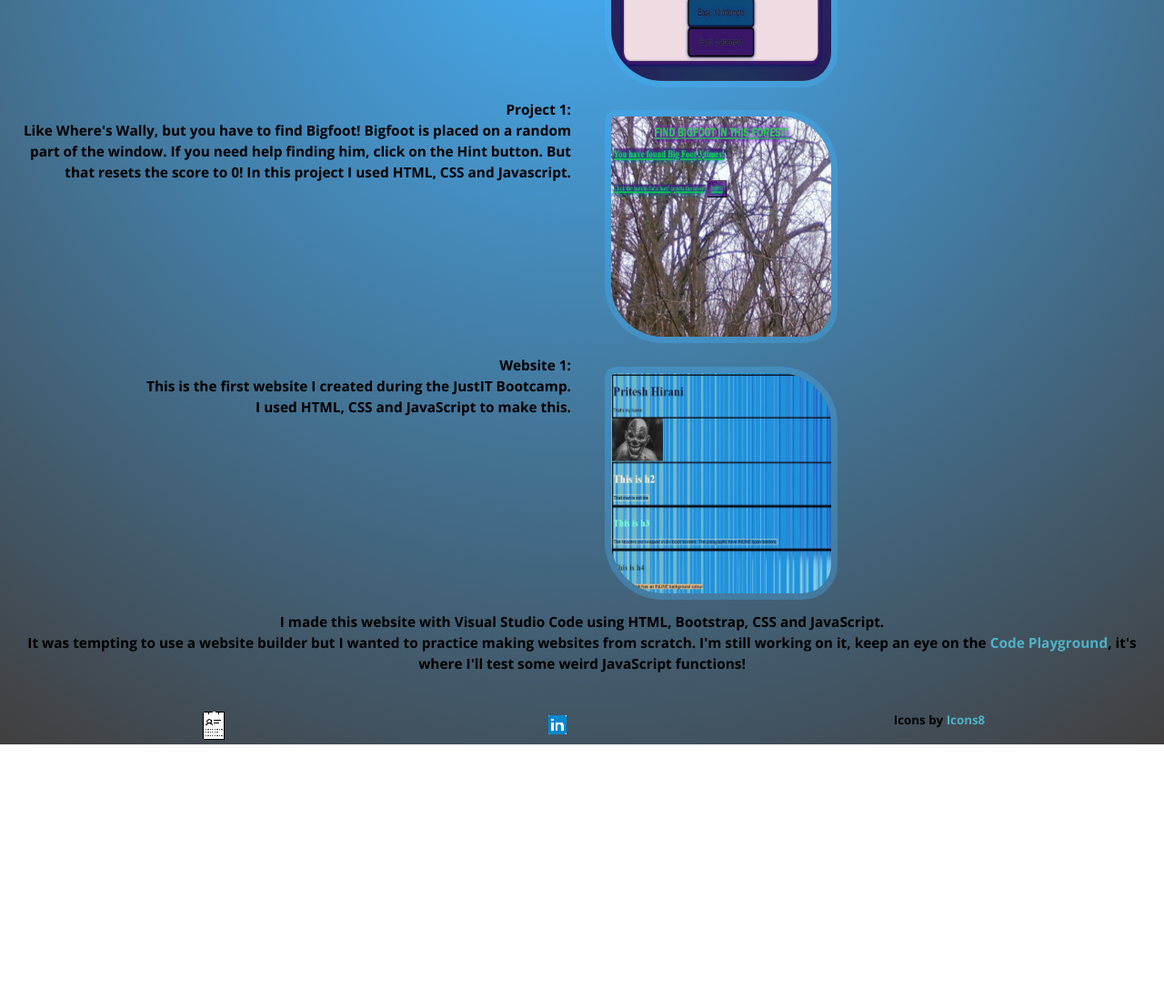
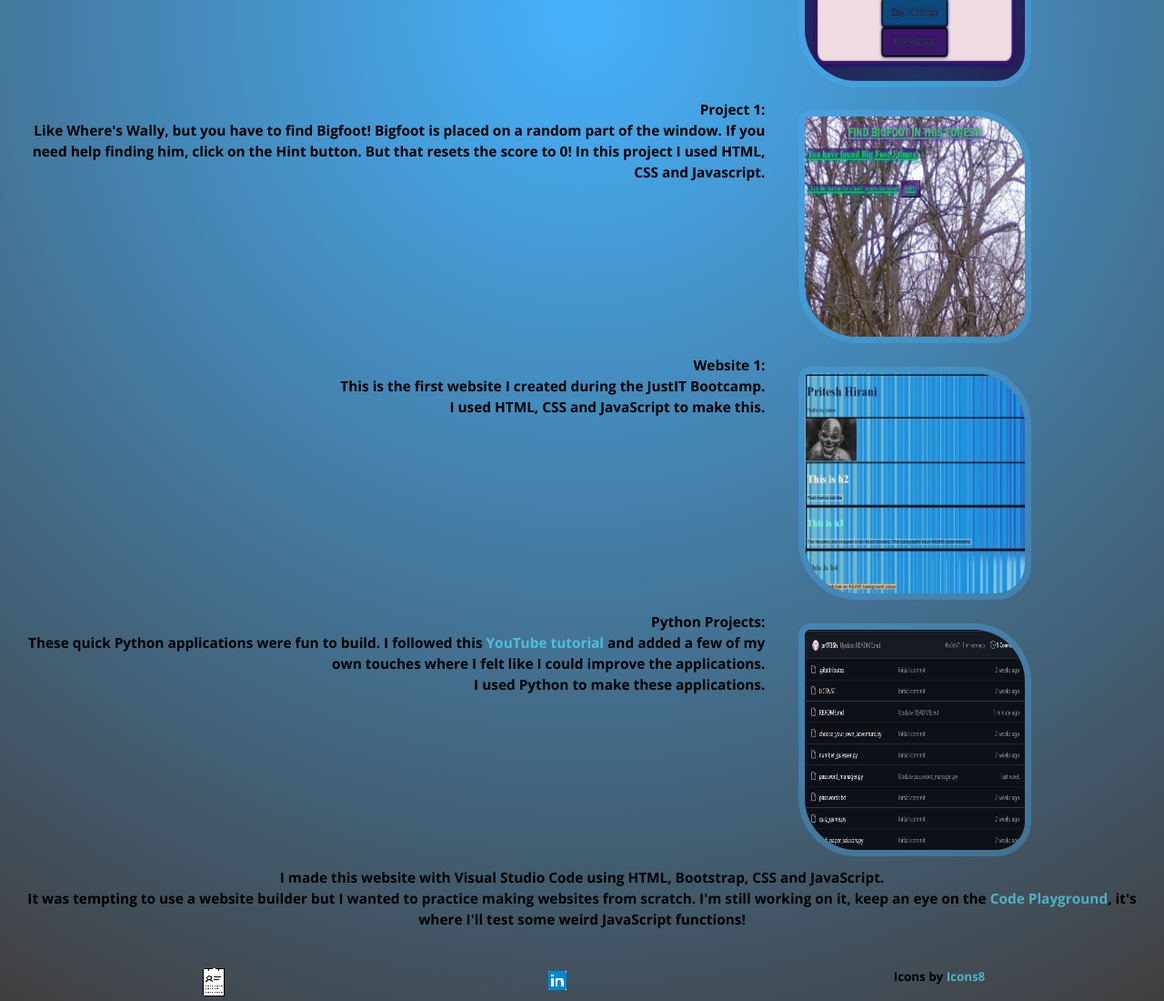
Before and after one commit to pr1735h/Portfolio, a website: page index.html in a window 1280 px wide. Shown: the part 1065-2165 px from the top of the page at 91% size. Before the commit the page ends 1883 px from the top, so only its background shows below. Drawn offline with nearby package versions, Linux system fonts and the light colour scheme; a web font is replaced by a local one.

Commit message:
so close
Changed the layout of the bootstrap grid to make it less crowded in the middle of the screen

```diff
--- a/index.html
+++ b/index.html
@@ -99,7 +99,7 @@
                     </div>
                 </div>
                 <div class="row row-cols-2">
-                    <div class="col">
+                    <div class="col-8">
                         <p class="explain2">Project 3:
                             <br>Is an application that provides a user friendly way to perform CRUD functions.
                             I created the various functions and saved them in different files such as (connect.py).
@@ -107,24 +107,24 @@
                             I used Python and MySQL to make this database and application.
                         </p>
                     </div>
-                    <div class="col"><a href="https://replit.com/@pr1735h/JustIT-PyProject?v=1#main.py"
+                    <div class="col-4"><a href="https://replit.com/@pr1735h/JustIT-PyProject?v=1#main.py"
                             target="_blank"><img id="projectImg" class="projectImage" src="images\replitProject.jpg"
                                 alt="Replit Project"></a></div>
                 </div>
                 <div class="row row-cols-2">
-                    <div class="col">
+                    <div class="col-8">
                         <p class="explain2">Project 2:
                             <br>Choose between Easy or Hard mode, type a number between 1-100 to try and guess the
                             randomly generated number within the set amount of guesses!
                             I used HTML, CSS and Javascript in this project.
                         </p>
                     </div>
-                    <div class="col"><a href="https://pr1735h.github.io/Justitbootcamp/Project2/" target="_blank"><img
+                    <div class="col-4"><a href="https://pr1735h.github.io/Justitbootcamp/Project2/" target="_blank"><img
                                 id="projectImg" class="projectImage" src="images/numberGuess.jpg"
                                 alt="Number Guess"></a></div>
                 </div>
                 <div class="row row-cols-2">
-                    <div class="col">
+                    <div class="col-8">
                         <p class="explain2">Project 1:
                             <br>Like Where's Wally, but you have to find Bigfoot!
                             Bigfoot is placed on a random part of the window.
@@ -133,21 +133,37 @@
                             In this project I used HTML, CSS and Javascript.
                         </p>
                     </div>
-                    <div class="col"><a href="https://pr1735h.github.io/Justitbootcamp/Project1/" target="_blank"><img
+                    <div class="col-4"><a href="https://pr1735h.github.io/Justitbootcamp/Project1/" target="_blank"><img
                                 id="projectImg" class="projectImage" src="images/bigFoot.jpg" alt="Big foot game"></a>
                     </div>
                 </div>
                 <div class="row row-cols-2">
-                    <div class="col">
+                    <div class="col-8">
                         <p class="explain2">Website 1:
                             <br>This is the first website I created during the JustIT Bootcamp.
                             <br>I used HTML, CSS and JavaScript to make this.
                         </p>
                     </div>
-                    <div class="col"><a href="https://pr1735h.github.io/Justitbootcamp/" target="_blank"><img
+                    <div class="col-4"><a href="https://pr1735h.github.io/Justitbootcamp/" target="_blank"><img
                                 id="projectImg" class="projectImage" src="images/day1Website.jpg"
                                 alt="Day 1 Website"></a>
                     </div>
+                    <!-- Add link to Python Projects here!!! -->
+                </div>
+                <div class="row row-cols-2">
+                    <div class="col-8">
+                        <p class="explain2">Python Projects:
+                            <br>These quick Python applications were fun to build. I followed this <a
+                                href="https://youtu.be/DLn3jOsNRVE" target="_blank">YouTube tutorial</a> and added a
+                            few of my own touches where I felt like I could improve the applications.
+                            <br>I used Python to make these applications.
+                        </p>
+                    </div>
+                    <div class="col-4"><a href="https://github.com/pr1735h/Projects1" target="_blank"><img
+                                id="projectImg" class="projectImage" src="images/PythonProjects.jpg"
+                                alt="Day 1 Website"></a>
+                    </div>
+                    <!-- Add link to Python Projects here!!! -->
                 </div>
                 <div class="row">
                     <div class="col">
@@ -170,7 +186,7 @@
             <div class="row">
                 <div class="col">
                     <a href="https://1drv.ms/b/s!Ah_SxGgZQZHkgcU6590utFDNjP_RTA?e=r00Rjg" target="_blank"><img
-                            src="/images/icons8-cv-80.png" alt="CV"></a>
+                            src="images/icons8-cv-80.png" alt="CV"></a>
                 </div>
                 <div class="col">
                     <a href="https://www.linkedin.com/in/pritesh-hirani-878b61220/" target="_blank"><img
```
Also changed, not shown: images/PythonProjects.jpg (added).
